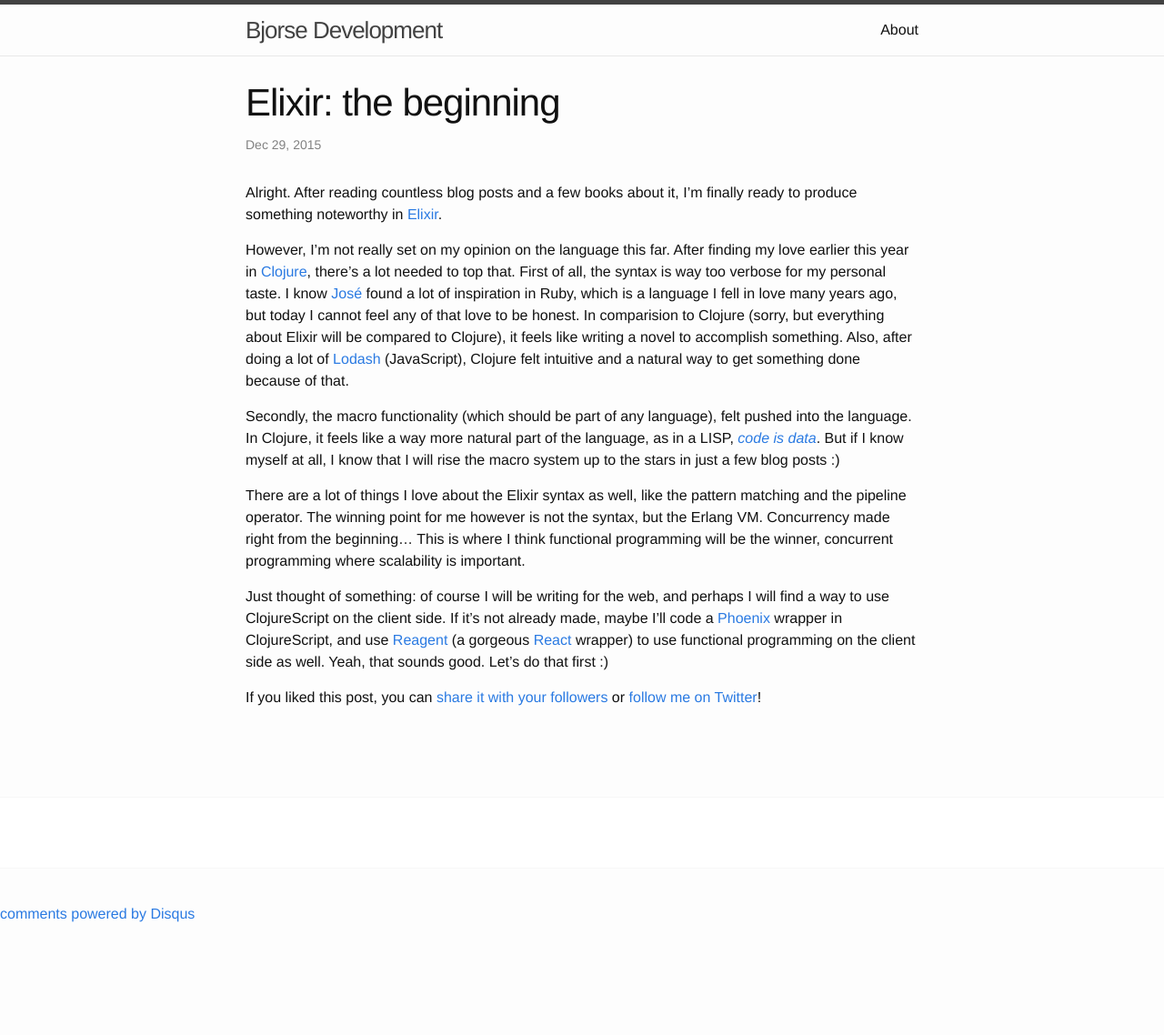
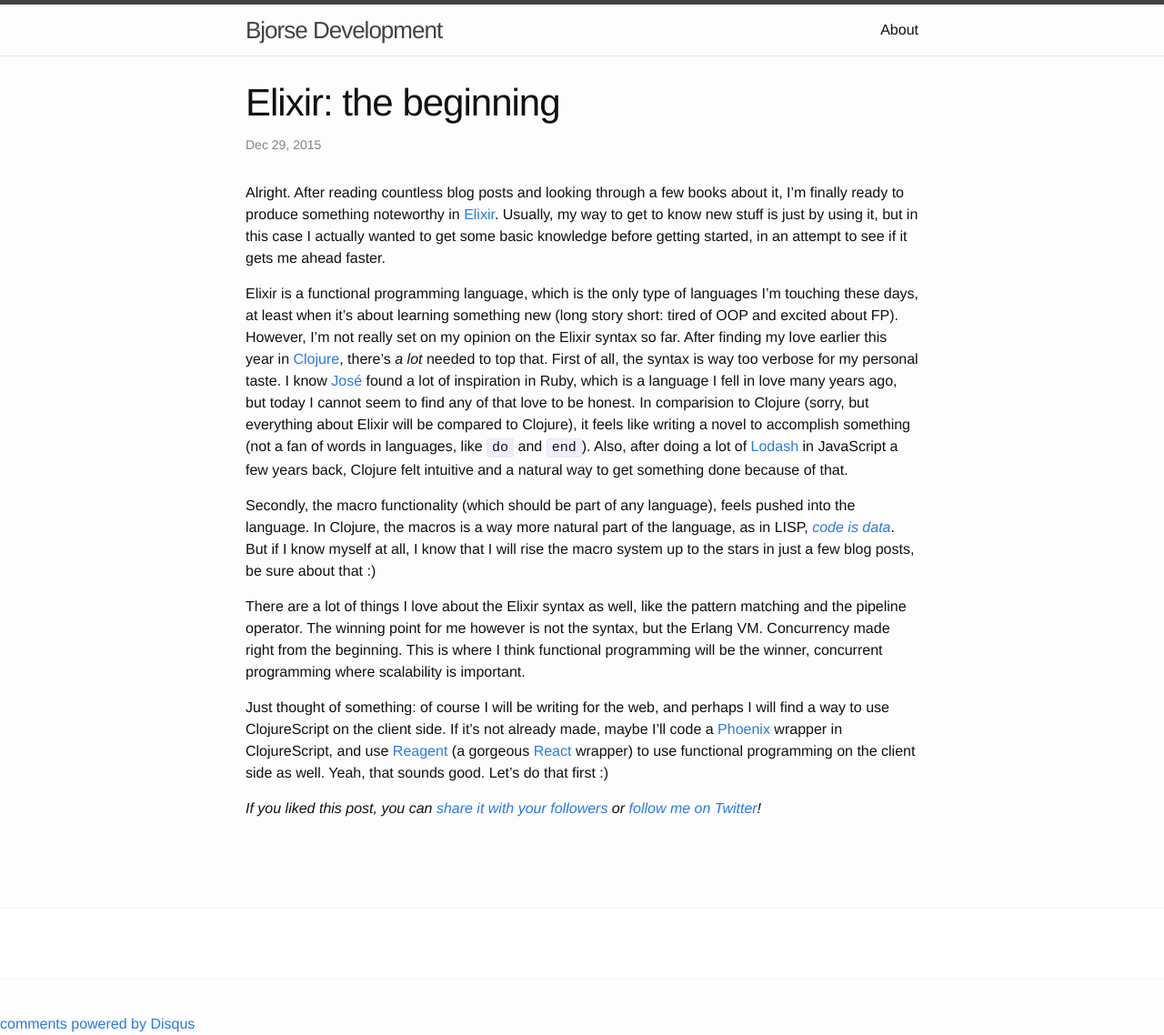
Before and after one commit to bjorse/bjorse.github.io, a Jekyll site: the page built from _posts/2015-12-29-elixir-the-beginning.markdown, in a window 1280 px wide. Shown: the whole page at 91% size. Built offline with Jekyll 4.4.1, drawn with Linux system fonts in a browser that asks for light colours; comment, search, counter and statistics services are not loaded; before the commit the page ends 1017 px from its top, so only the background shows below that.

Commit message:
Updated blog post

```diff
--- a/_includes/twitter.html
+++ b/_includes/twitter.html
@@ -1,7 +1,7 @@
-If you liked this post, you can
+<em>If you liked this post, you can
 <a href="https://twitter.com/intent/tweet?url=http://bjorse.github.io{{ page.url }}&text={{ page.title }}&via=bjorse"
    target="_blank">
   share it with your followers</a>
 or
 <a href="https://twitter.com/bjorse">
-  follow me on Twitter</a>!
+    follow me on Twitter</a>!</em>
--- a/_posts/2015-12-29-elixir-the-beginning.markdown
+++ b/_posts/2015-12-29-elixir-the-beginning.markdown
@@ -6,13 +6,13 @@ categories: development
 comments: true
 ---
 
-Alright. After reading countless blog posts and a few books about it, I'm finally ready to produce something noteworthy in [Elixir][elixir].
+Alright. After reading countless blog posts and looking through a few books about it, I'm finally ready to produce something noteworthy in [Elixir][elixir]. Usually, my way to get to know new stuff is just by using it, but in this case I actually wanted to get some basic knowledge before getting started, in an attempt to see if it gets me ahead faster.
 
-However, I'm not really set on my opinion on the language this far. After finding my love earlier this year in [Clojure][clojure], there's a lot needed to top that. First of all, the syntax is way too verbose for my personal taste. I know [José][jose-valim] found a lot of inspiration in Ruby, which is a language I fell in love many years ago, but today I cannot feel any of that love to be honest. In comparision to Clojure (sorry, but everything about Elixir will be compared to Clojure), it feels like writing a novel to accomplish something. Also, after doing a lot of [Lodash][lodash] (JavaScript), Clojure felt intuitive and a natural way to get something done because of that.
+Elixir is a functional programming language, which is the only type of languages I'm touching these days, at least when it's about learning something new (long story short: tired of OOP and excited about FP). However, I'm not really set on my opinion on the Elixir syntax so far. After finding my love earlier this year in [Clojure][clojure], there's *a lot* needed to top that. First of all, the syntax is way too verbose for my personal taste. I know [José][jose-valim] found a lot of inspiration in Ruby, which is a language I fell in love many years ago, but today I cannot seem to find any of that love to be honest. In comparision to Clojure (sorry, but everything about Elixir will be compared to Clojure), it feels like writing a novel to accomplish something (not a fan of words in languages, like `do` and `end`). Also, after doing a lot of [Lodash][lodash] in JavaScript a few years back, Clojure felt intuitive and a natural way to get something done because of that.
 
-Secondly, the macro functionality (which should be part of any language), felt pushed into the language. In Clojure, it feels like a way more natural part of the language, as in a LISP, *[code is data][code-is-data]*. But if I know myself at all, I know that I will rise the macro system up to the stars in just a few blog posts :)
+Secondly, the macro functionality (which should be part of any language), feels pushed into the language. In Clojure, the macros is a way more natural part of the language, as in LISP, *[code is data][code-is-data]*. But if I know myself at all, I know that I will rise the macro system up to the stars in just a few blog posts, be sure about that :)
 
-There are a lot of things I love about the Elixir syntax as well, like the pattern matching and the pipeline operator. The winning point for me however is not the syntax, but the Erlang VM. Concurrency made right from the beginning... This is where I think functional programming will be the winner, concurrent programming where scalability is important.
+There are a lot of things I love about the Elixir syntax as well, like the pattern matching and the pipeline operator. The winning point for me however is not the syntax, but the Erlang VM. Concurrency made right from the beginning. This is where I think functional programming will be the winner, concurrent programming where scalability is important.
 
 Just thought of something: of course I will be writing for the web, and perhaps I will find a way to use ClojureScript on the client side. If it's not already made, maybe I'll code a [Phoenix][phoenix] wrapper in ClojureScript, and use [Reagent][reagent] (a gorgeous [React][react] wrapper) to use functional programming on the client side as well. Yeah, that sounds good. Let's do that first :)
 
```
